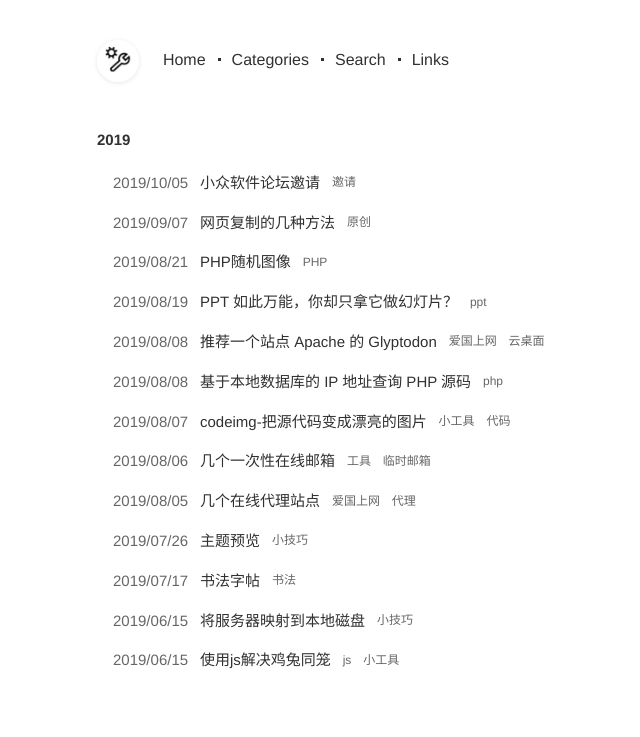
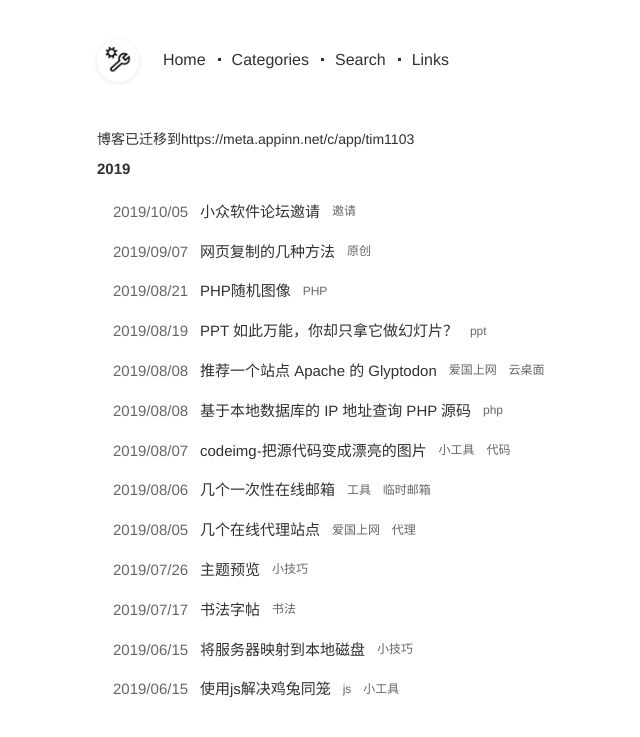
Before and after one commit to weblab/blog, a Jekyll site: the page built from index.html, in a window 1280 px wide. Shown: the top 737 px of the page, without its empty margins (263-903 px from the left). Built offline with Jekyll 4.4.1, drawn with Linux system fonts in a browser that asks for light colours; comment, search, counter and statistics services are not loaded.

Commit message:
Update index.html

```diff
--- a/index.html
+++ b/index.html
@@ -6,6 +6,7 @@ css: [blog.css]
 js: [blog.js,plugin.js]
 ---
 <div class="container page-index animation-fade-up">
+	博客已迁移到<a href="https://meta.appinn.net/c/app/tim1103">https://meta.appinn.net/c/app/tim1103</a>
 	{% for post in site.posts  %}
 		{% capture post_year %}{{ post.date | date: "%Y" }}{% endcapture %}
 		{% capture post_previous_year %}{{ post.previous.date | date: "%Y" }}{% endcapture %}
```
